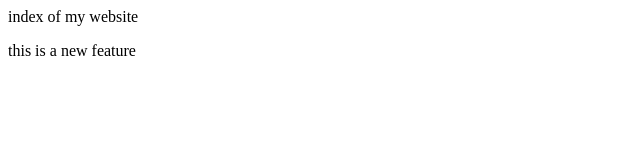
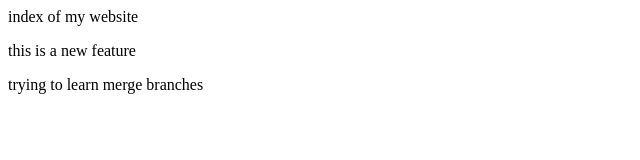
Before and after one commit to palakjain-5/localrepo, a plain HTML site: page index.html in a window 1280 px wide. Shown: the whole page, without its empty margins (0-640 px from the left). Drawn offline with Linux system fonts and the light colour scheme.

Commit message:
new line

```diff
--- a/index.html
+++ b/index.html
@@ -1,3 +1,4 @@
 <p> index of my website</p>
 
 <p>this is a new feature</p>
+<p> trying to learn merge branches</p>
```
